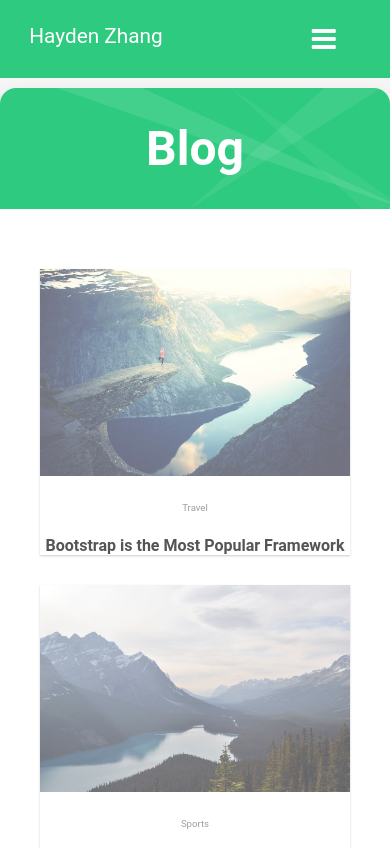
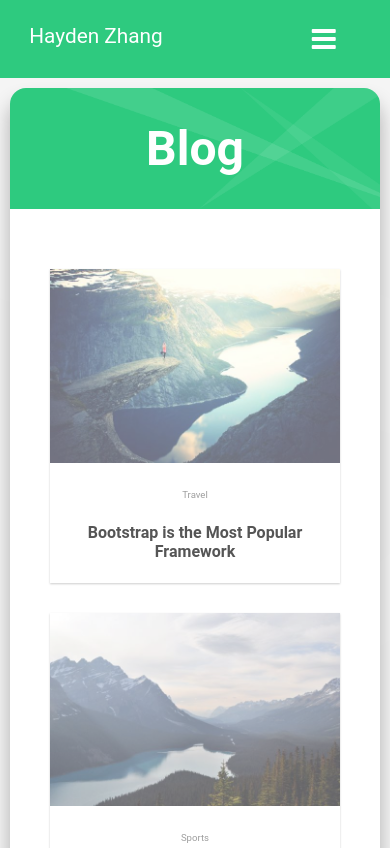
Before and after one commit to webfolly/Hayden, a plain HTML site: page blog.html in a window 390 px wide. Shown: the top 848 px of the page. Drawn offline with Linux system fonts and the light colour scheme.

Commit message:
to fix div blog-container's bottom margin collapse

```diff
--- a/stylesheet/style.css
+++ b/stylesheet/style.css
@@ -100,7 +100,7 @@ body{
 .mobile-menu-content{
     display: none;
     position: absolute;
-    top: 100%;
+    top: 78px;
     right: 0;
     width: 100%;
     margin-top: 1px;
@@ -367,9 +367,9 @@ body{
         width: 240px;
         height: 240px;
     }
-    .card-container,
-    .home-card-body .outer-wrapper #address .col-1,
-    .home-card-body .outer-wrapper #address .col-2{
+    .card-container { width: 95%;}
+    #address .col-1,
+    #address .col-2{
         width: 100%;
     }
 }
@@ -653,7 +653,7 @@ body{
      content: "";
      display: table;
  }
-.card-container .card-header::after {
+.card-container .card-header::after,.blog-container::after {
     content: "";
     display: table;
 }
```
